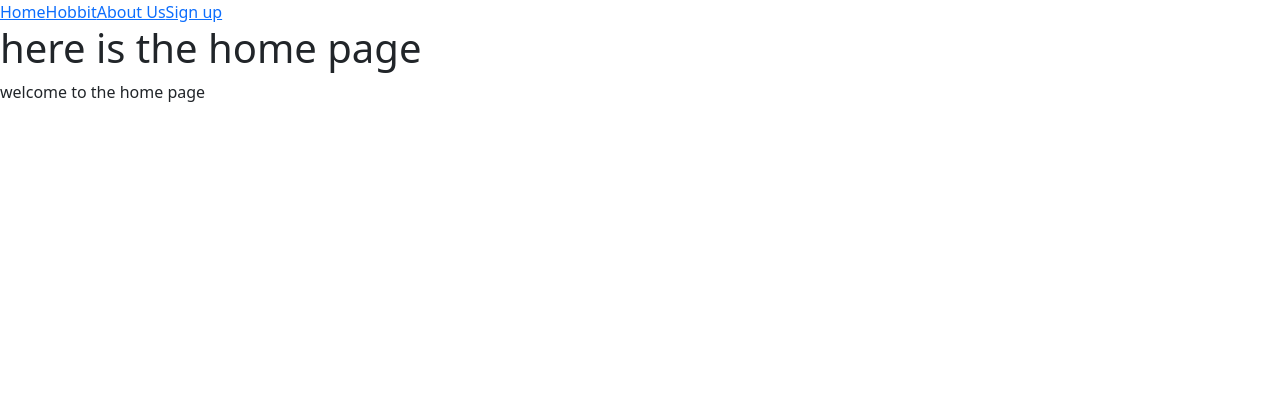
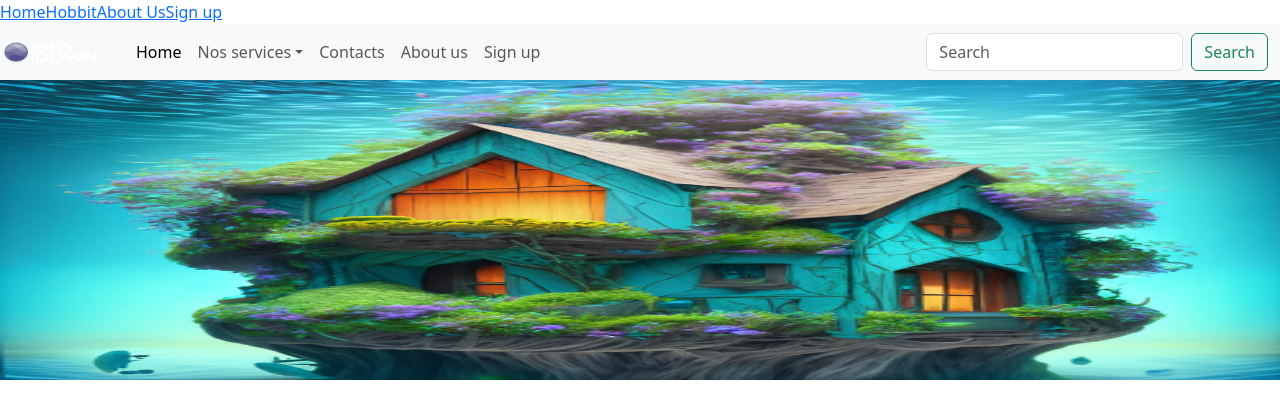
Before and after one commit to messaoudisony/Hackathon1, a React (Vite) app: page / in a window 1280 px wide. Shown: the top 418 px of the page. Built offline with nearby package versions, Linux system fonts and the light colour scheme.

Commit message:
joint components

```diff
--- a/src/App.jsx
+++ b/src/App.jsx
@@ -1,11 +1,9 @@
-import Caroussel from "./componenets/caroussel/Caroussel";
-import NavbarToggle from "./componenets/navbar/NavbarToggle";
+
 
  function App() {
   return (
     <>
-      <NavbarToggle />
-      <Caroussel />
+
     </>
   )
 }
--- a/src/component/Home.jsx
+++ b/src/component/Home.jsx
@@ -1,10 +1,12 @@
-import React from 'react';
+
+import NavbarToggle from './navbar/NavbarToggle';
+import Caroussel from './caroussel/Caroussel';
 
 const Home = () => {
   return (
     <div>
-      <h1>here is the home page</h1>
-      <p>welcome to the home page</p>
+      <NavbarToggle />
+      <Caroussel />
     </div>
   );
 };
```
Also changed, not shown: src/component/caroussel/Caroussel.jsx (renamed from src/componenets/caroussel/Caroussel.jsx), src/component/navbar/NavbarToggle.css (renamed from src/componenets/navbar/NavbarToggle.css), src/component/navbar/NavbarToggle.jsx (renamed from src/componenets/navbar/NavbarToggle.jsx).
